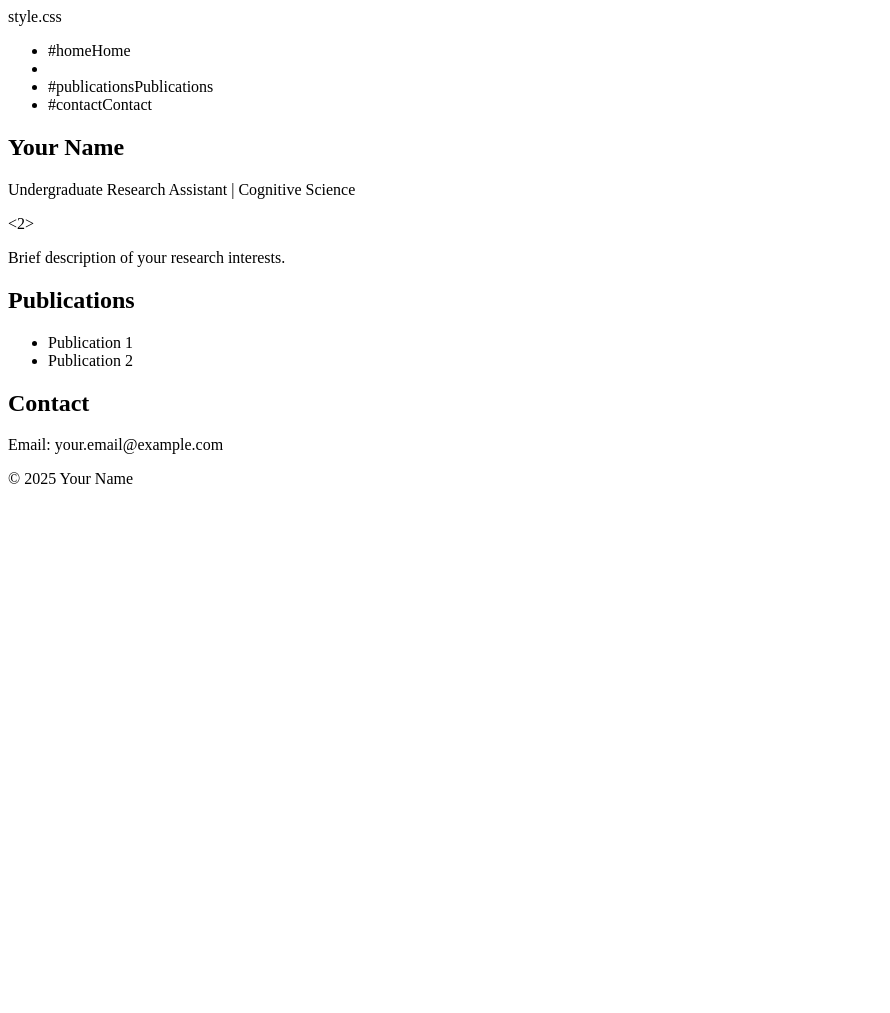
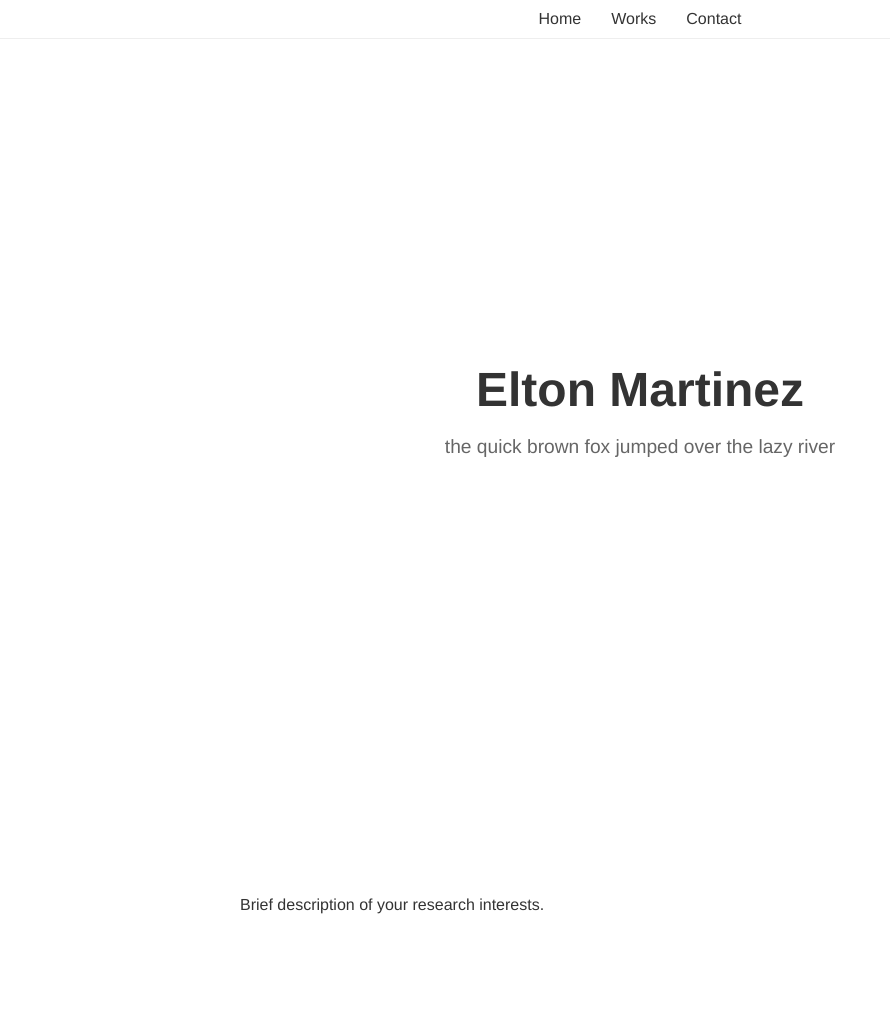
Before and after one commit to eltongmt/elton.github.io, a plain HTML site: page index.html in a window 1280 px wide. Shown: the top 1013 px of the page, without its empty margins (0-890 px from the left). Before the commit the page ends 800 px from the top, so only its background shows below. Drawn offline with Linux system fonts and the light colour scheme.

Commit message:
fix linked headers

```diff
--- a/index.html
+++ b/index.html
@@ -1,38 +1,34 @@
+<html>
+<head>
+    <meta name="viewport" content="width=device-width, initial-scale=1">
+    <linK rel="stylesheet" href="style.css">
 
-<!DOCTYPE html>
-<html lang="en">
-<head>
-    <meta charset="UTF-8">
-    <meta name="viewport" content="width=device-width, initial-scale=1.0">
-    <title>Your Name</title>
-    style.css
 </head>
+
 <body>
     <header>
         <nav>
             <ul>
-                <li>#homeHome</a></li>
-                <li><researchResearch</a></li>
-                <li>#publicationsPublications</a></li>
-                <li>#contactContact</a></li>
+                <li><a href="#home">Home</a></li>
+                <li><a href="#work">Works</a></li>
+                <li><a href="#contact">Contact</a></li>
             </ul>
         </nav>
     </header>
 
     <section id="home" class="hero">
         <div class="hero-content">
-            <h1>Your Name</h1>
-            <p>Undergraduate Research Assistant | Cognitive Science</p>
+            <h1>Elton Martinez</h1>
+            <p>the quick brown fox jumped over the lazy river</p>
         </div>
     </section>
 
     <section id="research" class="section">
-        <2>
         <p>Brief description of your research interests.</p>
     </section>
 
-    <section id="publications" class="section">
-        <h2>Publications</h2>
+    <section id="work" class="section">
+        <h2>Works</h2>
         <ul>
             <li>Publication 1</li>
             <li>Publication 2</li>
```
